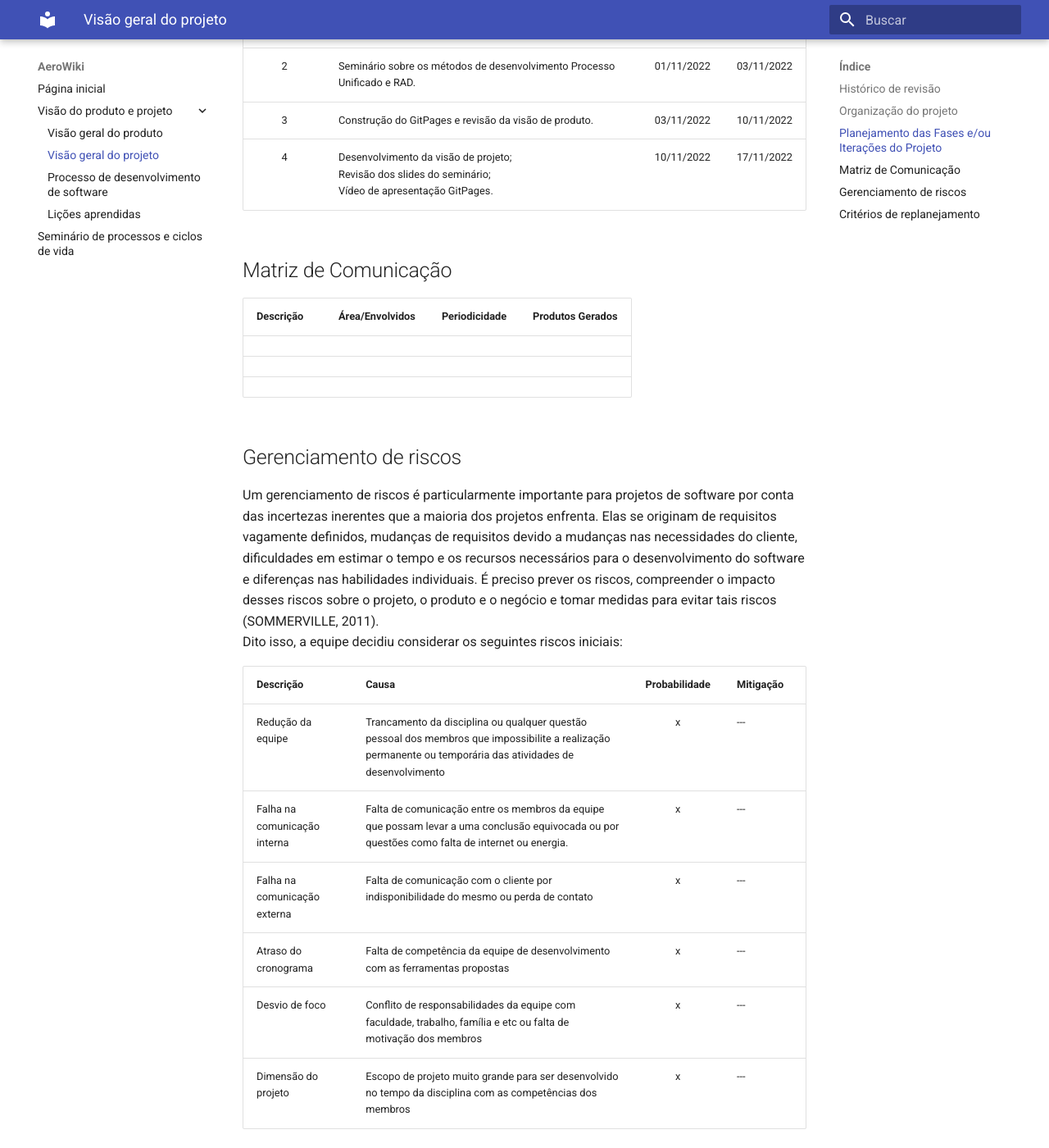
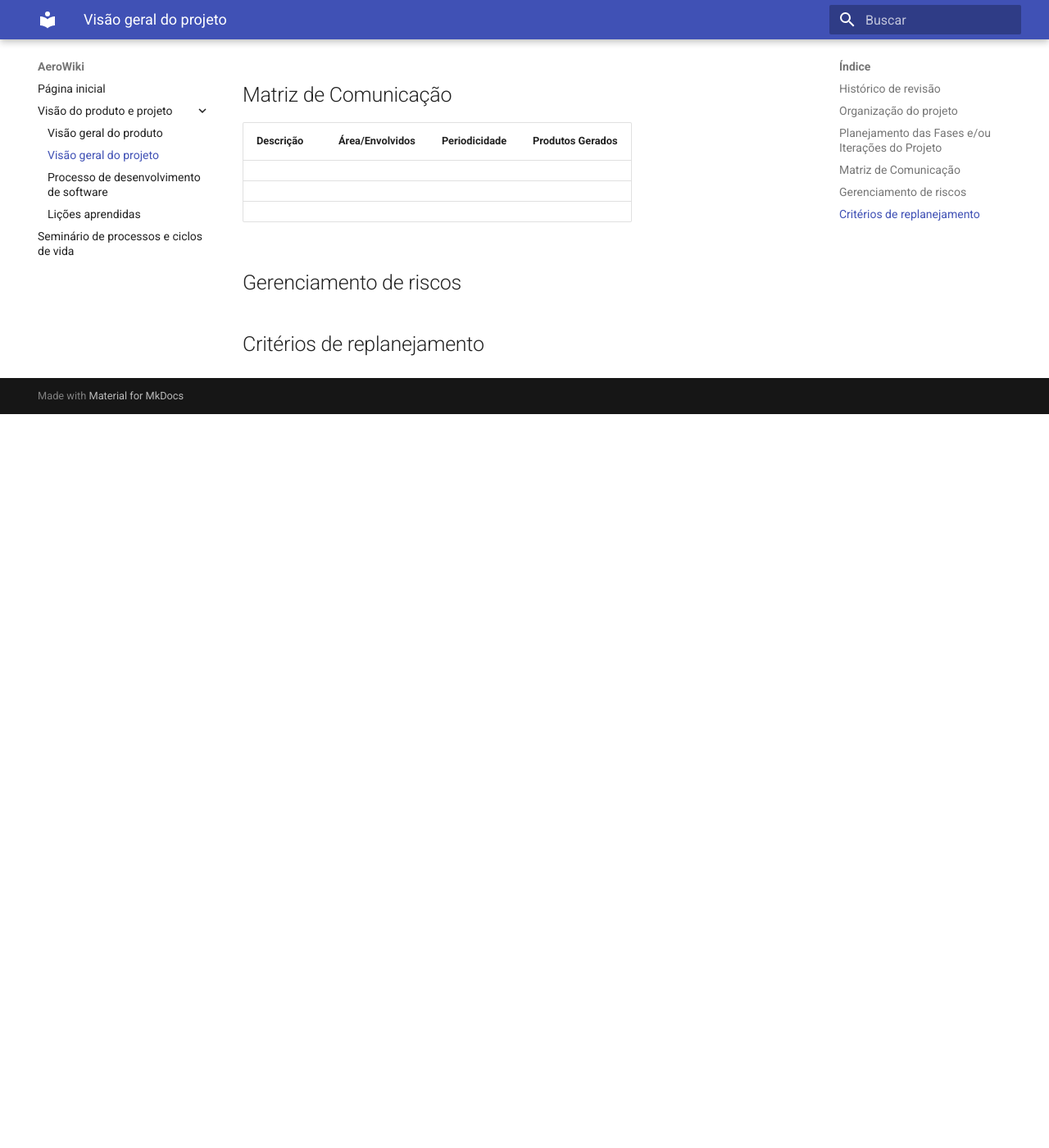
Before and after one commit to mdsreq-fga-unb/2022.2-AeroWiki, an MkDocs documentation site: the page built from docs/visao_do_produto_e_projeto/visao-do-projeto.md, in a window 1280 px wide and 1400 px high, scrolled down 920 px. Shown: the whole window at 82% size. Built offline with MkDocs 1.6.1 and Material for MkDocs 9.7.7, drawn with Linux system fonts in a browser that asks for light colours; after the commit the page ends 1425 px from its top, so only the background shows below that; some of the changed text lies outside the part shown.

Commit message:
Revert "Atualização visão de projeto"
This reverts commit 4b4ccfc7c77134bdc61571af587faffd9799d8a4.

```diff
--- a/docs/visao_do_produto_e_projeto/visao-do-projeto.md
+++ b/docs/visao_do_produto_e_projeto/visao-do-projeto.md
@@ -19,12 +19,10 @@
 ## Planejamento das Fases e/ou Iterações do Projeto
 
 | Sprint | Produto(Entrega) | Data Início | Data fim |
-| :------: | ---------------- | ----------- | -------- |
-| 0 | Criação da equipe e definição do produto. | 27/10/2022 | 27/10/2022 |
-| 1 | Desenvolvimento da visão de produto. | 27/10/2022 | 01/11/2022 |
-| 2 | Seminário sobre os métodos de desenvolvimento Processo Unificado e RAD. | 01/11/2022 | 03/11/2022 |
-| 3 | Construção do GitPages e revisão da visão de produto. | 03/11/2022 | 10/11/2022 |
-| 4 | Desenvolvimento da visão de projeto; <br> Revisão dos slides do seminário; <br> Vídeo de apresentação GitPages. | 10/11/2022 | 17/11/2022 |
+| ------ | ---------------- | ----------- | -------- |
+|        |                  |             |          |
+|        |                  |             |          |
+|        |                  |             |          |
 
 ## Matriz de Comunicação
 
@@ -35,17 +33,7 @@
 |           |                 |               |                  |
 
 ## Gerenciamento de riscos
-Um gerenciamento de riscos é particularmente importante para projetos de software por conta das incertezas inerentes que a maioria dos projetos enfrenta. Elas se originam de requisitos vagamente definidos, mudanças de requisitos devido a mudanças nas necessidades do cliente, dificuldades em estimar o tempo e os recursos necessários para o desenvolvimento do software e diferenças nas habilidades individuais. É preciso prever os riscos, compreender o impacto desses riscos sobre o projeto, o produto e o negócio e tomar medidas para evitar tais riscos (SOMMERVILLE, 2011). <br>
-Dito isso, a equipe decidiu considerar os seguintes riscos iniciais:
 
-| Descrição | Causa | Probabilidade | Mitigação |
-| --------- | --------------- | :-------------: | ---------------- |
-| Redução da equipe | Trancamento da disciplina ou qualquer questão pessoal dos membros que impossibilite a realização permanente ou temporária das atividades de desenvolvimento | x | --- |
-| Falha na comunicação interna | Falta de comunicação entre os membros da equipe que possam levar a uma conclusão equivocada ou por questões como falta de internet ou energia. | x | --- |
-| Falha na comunicação externa | Falta de comunicação com o cliente por indisponibilidade do mesmo ou perda de contato | x | --- |
-| Atraso do cronograma | Falta de competência da equipe de desenvolvimento com as ferramentas propostas | x | --- |
-| Desvio de foco | Conflito de responsabilidades da equipe com faculdade, trabalho, família e etc ou falta de motivação dos membros | x | --- |
-| Dimensão do projeto | Escopo de projeto muito grande para ser desenvolvido no tempo da disciplina com as competências dos membros | x | --- |
 
 
 ## Critérios de replanejamento
```
Also changed, not shown: README.md (+1 -1 lines).
